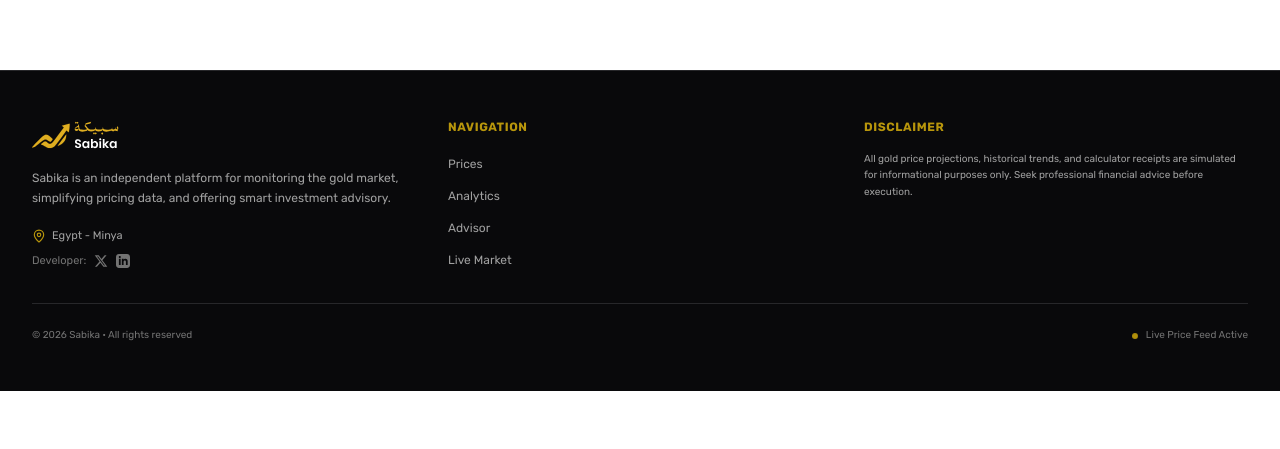
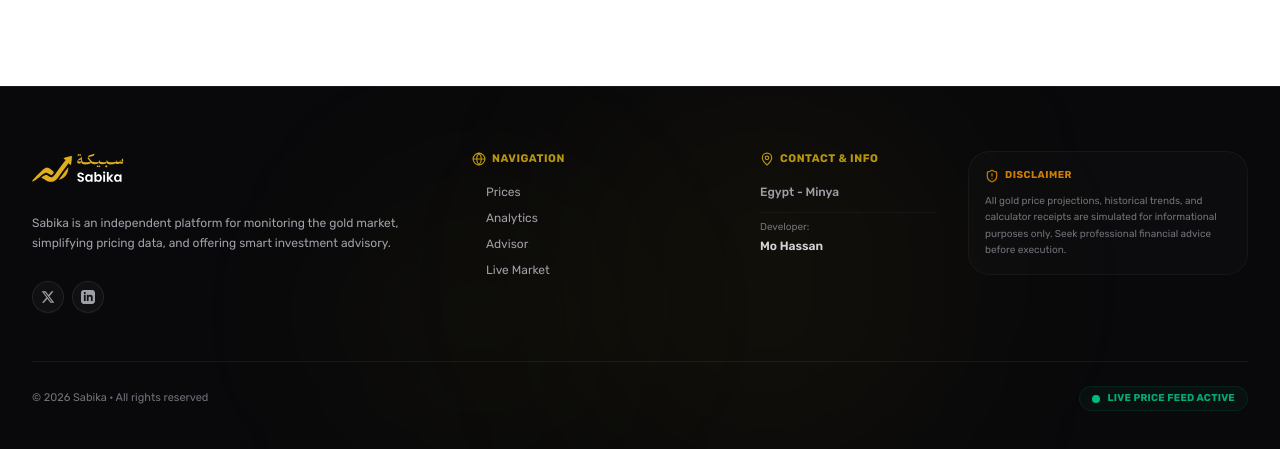
Before and after one commit to studii9otech-prog/sabika, a Next.js app: page /en in a window 1280 px wide. Shown: the part 2671-3120 px from the top of the page. Before the commit the page ends 3062 px from the top, so only its background shows below. Built offline with nearby package versions, Linux system fonts and the light colour scheme; no server answers.

Commit message:
design: redesign Footer to premium glassmorphic grid with golden glows, contact card, and pulsing live status pill

```diff
--- a/components/layout/Footer.tsx
+++ b/components/layout/Footer.tsx
@@ -2,13 +2,14 @@
 
 import { useTranslations, useLocale } from "next-intl";
 import Link from "next/link";
-import { MapPin, ExternalLink } from "lucide-react";
+import { MapPin, Globe, ShieldAlert } from "lucide-react";
 
 export default function Footer() {
   const t = useTranslations("footer");
   const tNav = useTranslations("nav");
   const locale = useLocale();
   const year = new Date().getFullYear();
+  const isAr = locale === "ar";
 
   const links = [
     { key: "prices", href: "/" },
@@ -18,36 +19,33 @@ export default function Footer() {
   ];
 
   return (
-    <footer className="bg-[#09090B] text-neutral-100 border-t border-[#27272A] mt-20 w-full text-start">
-      <div className="max-w-7xl mx-auto px-4 sm:px-6 lg:px-8 py-12">
-        <div className="grid grid-cols-1 sm:grid-cols-2 md:grid-cols-3 gap-8">
+    <footer className="relative bg-[#09090B] text-zinc-100 border-t border-white/[0.06] mt-24 w-full text-start overflow-hidden">
+      {/* Subtle radial golden glow behind footer */}
+      <div className="absolute top-0 right-1/4 w-96 h-96 bg-primary/5 rounded-full filter blur-[100px] pointer-events-none z-0" />
+      <div className="absolute bottom-0 left-1/4 w-80 h-80 bg-primary/3 rounded-full filter blur-[80px] pointer-events-none z-0" />
 
-          {/* Brand */}
-          <div className="space-y-4">
-            <div className="flex items-center gap-2">
+      <div className="relative max-w-7xl mx-auto px-4 sm:px-6 lg:px-8 py-16 z-10">
+        <div className="grid grid-cols-1 md:grid-cols-12 gap-10 md:gap-8">
+
+          {/* Column 1: Brand & Socials (Span 4) */}
+          <div className="md:col-span-4 space-y-5">
+            <Link href={locale === "/" ? `/${locale}` : `/${locale}`} className="inline-block group">
               <img
                 src="/assets/images/logo_footer.svg"
                 alt="Sabika"
-                className="h-[34px] w-auto object-contain"
+                className="h-[36px] w-auto object-contain transition-transform duration-300 group-hover:scale-105"
               />
-            </div>
-            <p className="text-neutral-400 text-xs leading-relaxed">
+            </Link>
+            <p className="text-zinc-400 text-xs leading-relaxed max-w-sm">
               {t("tagline")}
             </p>
-            {/* Address & Developer */}
-            <div className="space-y-2 pt-1">
-              <div className="flex items-center gap-1.5 text-neutral-400 text-[11px]">
-                <MapPin className="w-3.5 h-3.5 text-primary flex-shrink-0" />
-                <span>{t("address")}</span>
-              </div>
-              <div className="flex items-center gap-2 text-neutral-500 text-[11px]">
-                <span>{t("developedBy")}</span>
-                <div className="flex items-center gap-2">
+            {/* Social Icons */}
+            <div className="flex items-center gap-2 pt-2">
               <a
                 href="https://x.com/mhmd_t21"
                 target="_blank"
                 rel="noopener noreferrer"
-                    className="text-neutral-500 hover:text-primary transition-colors"
+                className="w-8 h-8 rounded-xl bg-white/[0.03] border border-white/[0.08] hover:border-primary/50 hover:bg-primary/10 flex items-center justify-center text-zinc-400 hover:text-primary transition-all duration-200 cursor-pointer"
                 aria-label="Twitter"
               >
                 <svg className="w-3.5 h-3.5 fill-current" viewBox="0 0 24 24" xmlns="http://www.w3.org/2000/svg">
@@ -58,7 +56,7 @@ export default function Footer() {
                 href="https://www.linkedin.com/in/mo-hassan21ta/"
                 target="_blank"
                 rel="noopener noreferrer"
-                    className="text-neutral-500 hover:text-primary transition-colors"
+                className="w-8 h-8 rounded-xl bg-white/[0.03] border border-white/[0.08] hover:border-primary/50 hover:bg-primary/10 flex items-center justify-center text-zinc-400 hover:text-primary transition-all duration-200 cursor-pointer"
                 aria-label="LinkedIn"
               >
                 <svg className="w-3.5 h-3.5 fill-current" viewBox="0 0 24 24" xmlns="http://www.w3.org/2000/svg">
@@ -67,51 +65,78 @@ export default function Footer() {
               </a>
             </div>
           </div>
-            </div>
-          </div>
 
-          {/* Links */}
-          <div className="space-y-4">
-            <h3 className="text-xs font-bold uppercase tracking-wider text-primary">
-              {t("pagesHeader")}
+          {/* Column 2: Navigation Links (Span 3) */}
+          <div className="md:col-span-3 md:ps-6 space-y-4">
+            <h3 className="text-[11px] font-bold uppercase tracking-wider text-primary flex items-center gap-1.5">
+              <Globe className="w-3.5 h-3.5" />
+              <span>{t("pagesHeader")}</span>
             </h3>
-            <ul className="space-y-2">
+            <ul className="space-y-2.5">
               {links.map((link) => (
                 <li key={link.key}>
                   <Link
                     href={link.href === "/" ? `/${locale}` : `/${locale}${link.href}`}
-                    className="text-neutral-400 text-xs hover:text-primary transition-colors duration-150"
+                    className="group flex items-center gap-2 text-zinc-400 hover:text-primary text-xs transition-colors duration-150"
                   >
-                    {tNav(link.key)}
+                    <span className="w-1.5 h-1.5 rounded-full bg-primary/0 group-hover:bg-primary/80 transition-all duration-200" />
+                    <span>{tNav(link.key)}</span>
                   </Link>
                 </li>
               ))}
             </ul>
           </div>
 
-          {/* Disclaimer */}
-          <div className="space-y-4">
-            <h3 className="text-xs font-bold uppercase tracking-wider text-primary">
-              {t("disclaimerHeader")}
+          {/* Column 3: Contact & Developer (Span 2) */}
+          <div className="md:col-span-2 space-y-4">
+            <h3 className="text-[11px] font-bold uppercase tracking-wider text-primary flex items-center gap-1.5">
+              <MapPin className="w-3.5 h-3.5" />
+              <span>{isAr ? "التواصل والموقع" : "Contact & Info"}</span>
             </h3>
-            <p className="text-neutral-400 text-[10px] leading-relaxed">
+            <div className="space-y-3 text-xs text-zinc-400">
+              <div className="flex items-start gap-2">
+                <span className="font-medium">{t("address")}</span>
+              </div>
+              <div className="border-t border-white/[0.04] pt-2 space-y-1">
+                <span className="text-[10px] text-zinc-500 block">{t("developedBy")}</span>
+                <span className="font-semibold text-zinc-300 block">Mo Hassan</span>
+              </div>
+            </div>
+          </div>
+
+          {/* Column 4: Disclaimer Card (Span 3) */}
+          <div className="md:col-span-3 space-y-4">
+            <div className="p-4 rounded-2xl bg-white/[0.015] border border-white/[0.04] space-y-2.5">
+              <h3 className="text-[10px] font-bold uppercase tracking-wider text-amber-500/80 flex items-center gap-1.5">
+                <ShieldAlert className="w-3.5 h-3.5" />
+                <span>{t("disclaimerHeader")}</span>
+              </h3>
+              <p className="text-zinc-500 text-[10px] leading-relaxed">
                 {t("disclaimer")}
               </p>
             </div>
           </div>
 
-        {/* Bottom Bar */}
-        <div className="border-t border-[#27272A] mt-8 pt-6 flex flex-col sm:flex-row items-center justify-between gap-4">
-          <p className="text-neutral-500 text-[10px]">
+        </div>
+
+        {/* Bottom Copyright & Live Status */}
+        <div className="border-t border-white/[0.06] mt-12 pt-6 flex flex-col sm:flex-row items-center justify-between gap-4">
+          <p className="text-zinc-500 text-[11px]">
             © {year} {tNav("brand")} · {t("rights")}
           </p>
-          <div className="flex items-center gap-2">
-            <div className="w-1.5 h-1.5 rounded-full bg-primary animate-pulse-dot" />
-            <span className="text-neutral-500 text-[10px]">
+
+          {/* Pulse Indicator styled as a Pill Badge */}
+          <div className="flex items-center gap-2 bg-emerald-500/5 border border-emerald-500/10 px-3 py-1 rounded-full">
+            <span className="relative flex h-2 w-2">
+              <span className="animate-ping absolute inline-flex h-full w-full rounded-full bg-emerald-400 opacity-75"></span>
+              <span className="relative inline-flex rounded-full h-2 w-2 bg-emerald-500"></span>
+            </span>
+            <span className="text-emerald-500/90 font-bold text-[10px] tracking-wide uppercase select-none">
               {t("liveData")}
             </span>
           </div>
         </div>
+
       </div>
     </footer>
   );
```
Lines whose indentation alone changed are shown as unchanged.
